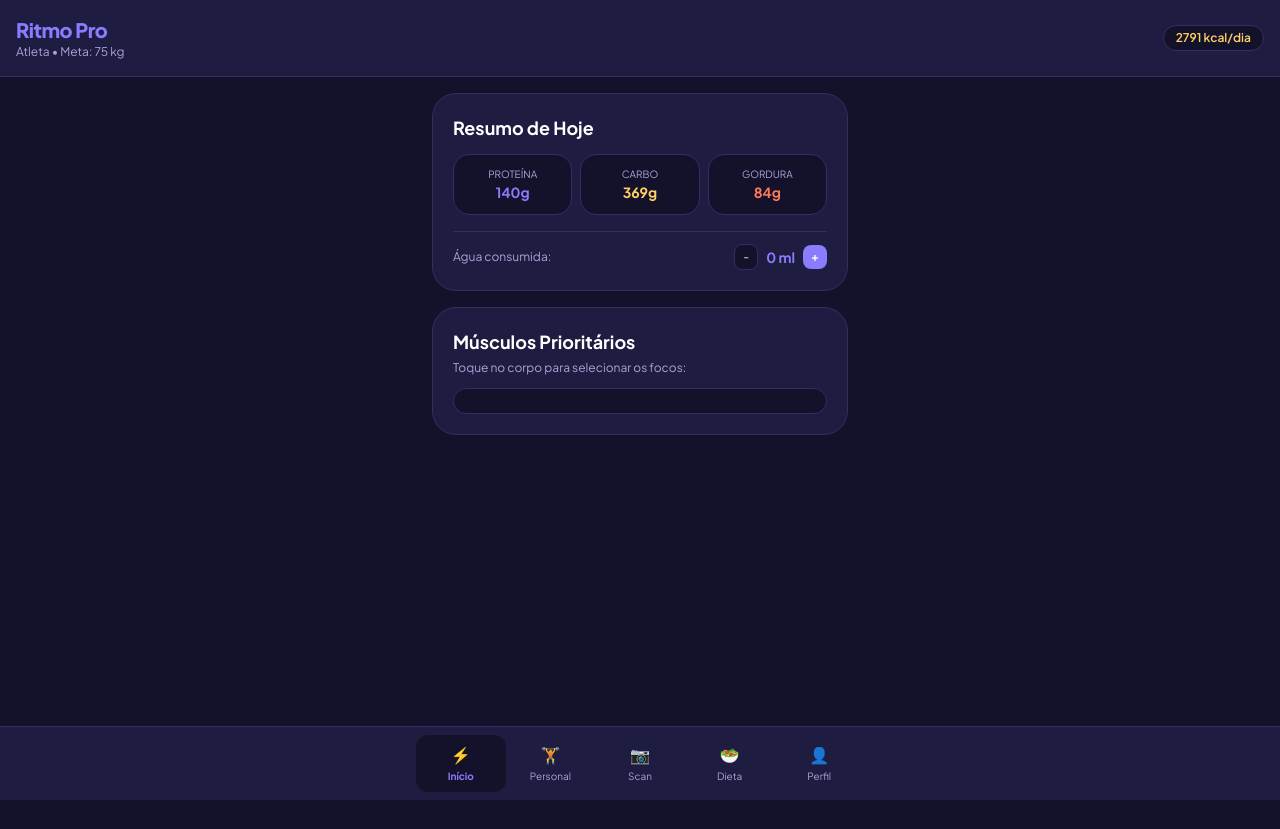
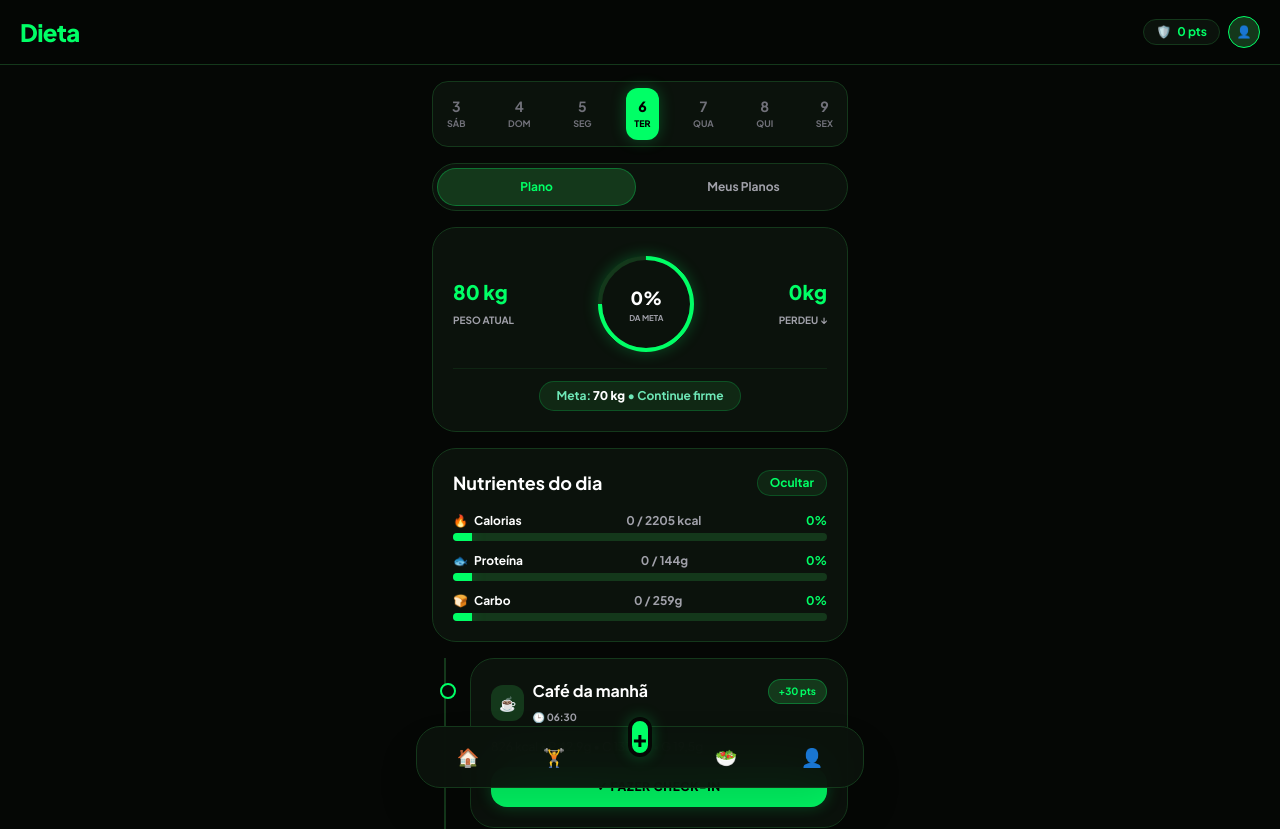
Before and after one commit to pedropellissari12-pixel/Ritmo-pro, a React (Vite) app: page / in a window 1280 px wide. Shown: the top 829 px of the page. Before the commit the page ends 800 px from the top, so only its background shows below. Built offline with nearby package versions, Linux system fonts and the light colour scheme.

Commit message:
Update App.jsx

```diff
--- a/App.jsx
+++ b/App.jsx
@@ -3,36 +3,22 @@ import BodyMap from './BodyMap.jsx'
 import { useStore, today, calc, context, askAI, RULES } from './lib.js'
 
 const T = today()
-const TABS = [
-  ['home', '⚡', 'Início'],
-  ['pt', '🏋️', 'Personal'],
-  ['sc', '📷', 'Scan'],
-  ['di', '🥗', 'Dieta'],
-  ['pe', '👤', 'Perfil']
-]
 
 export default function App() {
   const [S, setS] = useStore('ritmo_v1', {
-    p: { n: 'Atleta', b: '2000-01-01', s: 'M', h: 175, w: 70, m: 75, o: 'ganhar', d: 4, l: 'academia', e: 'intermediário', f: 4, i: '', r: '' },
+    p: { n: 'Atleta', b: '2000-01-01', s: 'M', h: 175, w: 80, m: 70, o: 'perder', d: 4, l: 'academia', e: 'intermediário', f: 4, i: '', r: '' },
     focus: ['peito', 'ombros'],
     logs: {},
     ex: null
   })
 
-  const [tab, setTab] = useState('home')
+  const [tab, setTab] = useState('di') // Inicializa na aba Dieta / 360
   const [loading, setLoading] = useState(false)
   const [chat, setChat] = useState([])
   const [msg, setMsg] = useState('')
 
   const m = useMemo(() => calc(S.p), [S.p])
   const day = S.logs[T] || { agua: 0, ex: [], check: {} }
-
-  const setDay = (fn) => {
-    setS((old) => {
-      const cur = old.logs[T] || { agua: 0, ex: [], check: {} }
-      return { ...old, logs: { ...old.logs, [T]: fn(cur) } }
-    })
-  }
 
   const toggleFocus = (name) => {
     setS((old) => {
@@ -42,138 +28,209 @@ export default function App() {
     })
   }
 
-  const sendPT = async () => {
-    if (!msg) return
-    const userM = { role: 'user', text: msg }
-    setChat((c) => [...c, userM])
-    setLoading(true)
-    try {
-      const prompt = `${RULES}\n\n${context(S)}\n\nHistórico:\n${chat.map((c) => `${c.role}:${c.text}`).join('\n')}\n\nUsuário: ${msg}`
-      const text = await askAI(prompt, [], false)
-      setChat((c) => [...c, { role: 'assistant', text }])
-      setMsg('')
-    } catch {
-      setChat((c) => [...c, { role: 'assistant', text: 'Tente novamente.' }])
-    }
-    setLoading(false)
-  }
+  return (
+    <div className="min-h-screen bg-[#050705] text-white pb-32 font-sans selection:bg-[#00ff66]">
 
-  return (
-    <div className="min-h-screen bg-[#14122b] text-[#f2f0ff] font-sans pb-28">
-      {/* Header */}
-      <header className="p-4 bg-[#1f1c42] border-b border-[#322e63] flex justify-between items-center sticky top-0 z-20">
-        <div>
-          <h1 className="text-xl font-extrabold text-[#8b7bff] tracking-tight">Ritmo Pro</h1>
-          <p className="text-xs text-[#a9a4d6]">{S.p.n} • Meta: {S.p.m} kg</p>
+      {/* Top Header - Estilo Grid 360 */}
+      <header className="px-5 py-4 bg-[#050705]/90 backdrop-blur-md sticky top-0 z-30 flex justify-between items-center border-b border-[#14381b]">
+        <h1 className="text-2xl font-extrabold text-[#00ff66] tracking-tight">
+          {tab === 'di' ? 'Dieta' : tab === 'tr' ? 'Treino' : tab === 'pt' ? 'Personal' : 'Perfil'}
+        </h1>
+        <div className="flex items-center gap-2">
+          <div className="bg-[#0b120c] border border-[#14381b] px-3 py-1 rounded-full text-xs font-bold text-[#00ff66] flex items-center gap-1.5">
+            <span>🛡️</span> 0 pts
+          </div>
+          <div className="w-8 h-8 rounded-full bg-[#14381b] border border-[#00ff66] flex items-center justify-center text-xs font-bold">
+            👤
+          </div>
         </div>
-        <span className="text-xs bg-[#14122b] text-[#ffd166] px-3 py-1 rounded-full border border-[#322e63] font-semibold">
-          {m.k} kcal/dia
-        </span>
       </header>
 
-      {/* Main Container */}
+      {/* Main Content Area */}
       <main className="p-4 max-w-md mx-auto space-y-4">
-        {tab === 'home' && (
-          <>
-            <div className="bg-[#1f1c42] p-5 rounded-[24px] border border-[#322e63]">
-              <h2 className="font-bold text-lg text-white mb-2">Resumo de Hoje</h2>
-              <div className="grid grid-cols-3 gap-2 text-center my-3">
-                <div className="bg-[#14122b] p-3 rounded-2xl border border-[#322e63]">
-                  <p className="text-[10px] text-[#a9a4d6]">PROTEÍNA</p>
-                  <p className="font-bold text-[#8b7bff] text-sm">{m.p}g</p>
-                </div>
-                <div className="bg-[#14122b] p-3 rounded-2xl border border-[#322e63]">
-                  <p className="text-[10px] text-[#a9a4d6]">CARBO</p>
-                  <p className="font-bold text-[#ffd166] text-sm">{m.c}g</p>
-                </div>
-                <div className="bg-[#14122b] p-3 rounded-2xl border border-[#322e63]">
-                  <p className="text-[10px] text-[#a9a4d6]">GORDURA</p>
-                  <p className="font-bold text-[#ff7a59] text-sm">{m.g}g</p>
-                </div>
-              </div>
-              <div className="flex justify-between items-center mt-4 pt-3 border-t border-[#322e63]">
-                <span className="text-xs text-[#a9a4d6]">Água consumida:</span>
-                <div className="flex items-center gap-2">
-                  <button onClick={() => setDay((d) => ({ ...d, agua: Math.max(0, (d.agua || 0) - 250) }))} className="px-2 py-1 bg-[#14122b] border border-[#322e63] rounded-lg text-xs">-</button>
-                  <span className="font-bold text-sm text-[#8b7bff]">{day.agua || 0} ml</span>
-                  <button onClick={() => setDay((d) => ({ ...d, agua: (d.agua || 0) + 250 }))} className="px-2 py-1 bg-[#8b7bff] text-white rounded-lg text-xs font-bold">+</button>
-                </div>
+
+        {/* Seleção de Dias estilo Grid 360 */}
+        <div className="flex justify-between items-center bg-[#0b120c] p-1.5 rounded-2xl border border-[#14381b] text-center text-xs font-bold">
+          {[
+            { d: '3', w: 'sáb' },
+            { d: '4', w: 'dom' },
+            { d: '5', w: 'seg' },
+            { d: '6', w: 'ter', active: true },
+            { d: '7', w: 'qua' },
+            { d: '8', w: 'qui' },
+            { d: '9', w: 'sex' }
+          ].map((item, i) => (
+            <div key={i} className={`p-2 rounded-xl transition-all ${item.active ? 'bg-[#00ff66] text-black font-black neon-glow' : 'text-zinc-500'}`}>
+              <div className="text-sm">{item.d}</div>
+              <div className="text-[9px] uppercase">{item.w}</div>
+            </div>
+          ))}
+        </div>
+
+        {/* Tab Selector: Plano / Meus Planos */}
+        <div className="grid grid-cols-2 gap-2 bg-[#0b120c] p-1 rounded-full border border-[#14381b]">
+          <button className="py-2.5 rounded-full bg-[#14381b] text-[#00ff66] font-bold text-xs border border-[#00ff66]/30">Plano</button>
+          <button className="py-2.5 rounded-full text-zinc-400 font-bold text-xs">Meus Planos</button>
+        </div>
+
+        {/* Card Principal: Anel de Progresso Nutricional (Meta) */}
+        <div className="bg-[#0b120c] border border-[#14381b] rounded-3xl p-5 relative overflow-hidden text-center">
+          <div className="flex justify-between items-center my-2">
+            <div className="text-left">
+              <span className="text-xl font-extrabold text-[#00ff66] block">{S.p.w} kg</span>
+              <span className="text-[10px] text-zinc-400 uppercase font-bold">Peso atual</span>
+            </div>
+
+            {/* Anel Central */}
+            <div className="relative w-24 h-24 flex items-center justify-center">
+              <div className="absolute inset-0 rounded-full border-4 border-[#14381b]"></div>
+              <div className="absolute inset-0 rounded-full border-4 border-[#00ff66] border-t-transparent -rotate-45 neon-glow"></div>
+              <div>
+                <span className="text-lg font-black block text-white">0%</span>
+                <span className="text-[8px] font-bold text-zinc-400 uppercase block">DA META</span>
               </div>
             </div>
 
-            {/* Músculos Prioritários com BodyMap */}
-            <div className="bg-[#1f1c42] p-5 rounded-[24px] border border-[#322e63]">
-              <h2 className="font-bold text-lg text-white mb-1">Músculos Prioritários</h2>
-              <p className="text-xs text-[#a9a4d6] mb-3">Toque no corpo para selecionar os focos:</p>
-              <div className="bg-[#14122b] p-3 rounded-2xl border border-[#322e63] flex justify-center">
-                <BodyMap selected={S.focus || []} onToggle={toggleFocus} />
+            <div className="text-right">
+              <span className="text-xl font-extrabold text-[#00ff66] block">0kg</span>
+              <span className="text-[10px] text-zinc-400 uppercase font-bold">Perdeu ↓</span>
+            </div>
+          </div>
+
+          <div className="mt-4 pt-3 border-t border-[#14381b]/50">
+            <span className="bg-[#14381b]/60 text-emerald-300 border border-[#00ff66]/20 px-4 py-1.5 rounded-full text-xs font-bold inline-block">
+              Meta: <strong className="text-white">{S.p.m} kg</strong> • Continue firme
+            </span>
+          </div>
+        </div>
+
+        {/* Seção Nutrientes do Dia */}
+        <div className="bg-[#0b120c] border border-[#14381b] rounded-3xl p-5 space-y-4">
+          <div className="flex justify-between items-center">
+            <h2 className="text-lg font-bold text-white">Nutrientes do dia</h2>
+            <button className="text-xs text-[#00ff66] bg-[#14381b]/50 px-3 py-1 rounded-full border border-[#00ff66]/20 font-bold">Ocultar</button>
+          </div>
+
+          <div className="space-y-3">
+            {/* Caloria */}
+            <div>
+              <div className="flex justify-between text-xs font-bold mb-1">
+                <span className="flex items-center gap-1.5"><span className="text-orange-500">🔥</span> Calorias</span>
+                <span className="text-zinc-400">0 / {m.k} kcal</span>
+                <span className="text-[#00ff66]">0%</span>
+              </div>
+              <div className="w-full bg-[#14381b] h-2 rounded-full overflow-hidden">
+                <div className="bg-[#00ff66] h-full w-[5%] neon-glow"></div>
               </div>
             </div>
-          </>
-        )}
 
-        {tab === 'pt' && (
-          <div className="bg-[#1f1c42] p-5 rounded-[24px] border border-[#322e63] space-y-3">
-            <h2 className="font-bold text-lg">Personal Trainer IA</h2>
-            <div className="space-y-2 max-h-80 overflow-y-auto p-2 bg-[#14122b] rounded-2xl border border-[#322e63]">
-              {chat.length === 0 && <p className="text-xs text-[#a9a4d6] text-center py-4">Pergunte sobre seus treinos ou peça ajustes.</p>}
-              {chat.map((c, i) => (
-                <div key={i} className={`p-3 rounded-xl text-xs ${c.role === 'user' ? 'bg-[#8b7bff] text-white ml-auto max-w-[80%]' : 'bg-[#1f1c42] text-[#f2f0ff] border border-[#322e63] mr-auto max-w-[85%]'}`}>
-                  {c.text}
-                </div>
-              ))}
+            {/* Proteína */}
+            <div>
+              <div className="flex justify-between text-xs font-bold mb-1">
+                <span className="flex items-center gap-1.5"><span className="text-rose-500">🐟</span> Proteína</span>
+                <span className="text-zinc-400">0 / {m.p}g</span>
+                <span className="text-[#00ff66]">0%</span>
+              </div>
+              <div className="w-full bg-[#14381b] h-2 rounded-full overflow-hidden">
+                <div className="bg-[#00ff66] h-full w-[5%] neon-glow"></div>
+              </div>
             </div>
-            <div className="flex gap-2">
-              <input value={msg} onChange={(e) => setMsg(e.target.value)} placeholder="Digite sua dúvida..." className="flex-1 p-3 bg-[#14122b] border border-[#322e63] rounded-xl text-xs text-white" />
-              <button onClick={sendPT} disabled={loading} className="px-4 bg-[#8b7bff] text-white font-bold rounded-xl text-xs">{loading ? '...' : 'Enviar'}</button>
+
+            {/* Carbo */}
+            <div>
+              <div className="flex justify-between text-xs font-bold mb-1">
+                <span className="flex items-center gap-1.5"><span className="text-amber-500">🍞</span> Carbo</span>
+                <span className="text-zinc-400">0 / {m.c}g</span>
+                <span className="text-[#00ff66]">0%</span>
+              </div>
+              <div className="w-full bg-[#14381b] h-2 rounded-full overflow-hidden">
+                <div className="bg-[#00ff66] h-full w-[5%] neon-glow"></div>
+              </div>
             </div>
           </div>
-        )}
+        </div>
 
-        {tab === 'sc' && (
-          <div className="bg-[#1f1c42] p-5 rounded-[24px] border border-[#322e63] text-center space-y-3">
-            <h2 className="font-bold text-lg">Scan de Alimentos e Exames</h2>
-            <p className="text-xs text-[#a9a4d6]">Envie fotos de pratos de comida ou resultados de exames de sangue para análise rápida.</p>
-            <button onClick={() => alert('Selecione a câmera para enviar.')} className="w-full py-3 bg-[#8b7bff] text-white font-bold rounded-xl text-sm">
-              📷 Enviar Imagem / Documento
+        {/* Refeições em Timeline Lateral */}
+        <div className="relative pl-6 space-y-4 border-l-2 border-[#14381b] ml-3">
+
+          {/* Card Cafe da manha */}
+          <div className="bg-[#0b120c] border border-[#14381b] rounded-3xl p-5 relative">
+            <div className="absolute -left-[31px] top-6 w-4 h-4 rounded-full bg-[#050705] border-2 border-[#00ff66]"></div>
+
+            <div className="flex justify-between items-start mb-2">
+              <div className="flex items-center gap-2">
+                <span className="p-2 bg-[#14381b] rounded-xl text-sm">☕</span>
+                <div>
+                  <h3 className="font-bold text-base text-white">Café da manhã</h3>
+                  <span className="text-[10px] text-zinc-400 font-bold">🕒 06:30</span>
+                </div>
+              </div>
+              <span className="text-[10px] font-bold bg-[#14381b] text-[#00ff66] px-2.5 py-1 rounded-full border border-[#00ff66]/30">+30 pts</span>
+            </div>
+
+            <p className="text-xs text-zinc-400 font-medium my-3">
+              826 kcal • P 42,9g • C 133,2g • G 19,5g
+            </p>
+
+            <button className="w-full py-3 bg-[#00ff66] text-black font-extrabold rounded-2xl text-xs uppercase tracking-wider neon-glow">
+              ✓ FAZER CHECK-IN
             </button>
           </div>
-        )}
 
-        {tab === 'di' && (
-          <div className="bg-[#1f1c42] p-5 rounded-[24px] border border-[#322e63] space-y-3">
-            <h2 className="font-bold text-lg">Plano de Dieta</h2>
-            <p className="text-xs text-[#a9a4d6]">Meta: {m.k} kcal por dia distribuídas em {S.p.f} refeições.</p>
-            <button onClick={() => alert('Gerando sugestão de cardápio...')} className="w-full py-3 bg-[#8b7bff] text-white font-bold rounded-xl text-sm">
-              🥗 Gerar Cardápio Sugerido
+          {/* Card Almoco */}
+          <div className="bg-[#0b120c] border border-[#14381b] rounded-3xl p-5 relative">
+            <div className="absolute -left-[31px] top-6 w-4 h-4 rounded-full bg-[#050705] border-2 border-zinc-700"></div>
+
+            <div className="flex justify-between items-start mb-2">
+              <div className="flex items-center gap-2">
+                <span className="p-2 bg-[#14381b] rounded-xl text-sm">🥗</span>
+                <div>
+                  <h3 className="font-bold text-base text-white">Almoço</h3>
+                  <span className="text-[10px] text-zinc-400 font-bold">🕒 12:30</span>
+                </div>
+              </div>
+              <span className="text-[10px] font-bold bg-[#14381b] text-[#00ff66] px-2.5 py-1 rounded-full border border-[#00ff66]/30">+30 pts</span>
+            </div>
+
+            <button className="w-full py-3 bg-[#14381b] text-[#00ff66] font-extrabold rounded-2xl text-xs uppercase tracking-wider border border-[#00ff66]/30 mt-2">
+              ✓ FAZER CHECK-IN
             </button>
           </div>
-        )}
 
-        {tab === 'pe' && (
-          <div className="bg-[#1f1c42] p-5 rounded-[24px] border border-[#322e63] space-y-3">
-            <h2 className="font-bold text-lg">Seu Perfil</h2>
-            <div className="space-y-2 text-xs">
-              <p><span className="text-[#a9a4d6]">Nome:</span> {S.p.n}</p>
-              <p><span className="text-[#a9a4d6]">Peso Atual:</span> {S.p.w} kg</p>
-              <p><span className="text-[#a9a4d6]">Altura:</span> {S.p.h} cm</p>
-              <p><span className="text-[#a9a4d6]">Objetivo:</span> {S.p.o}</p>
-            </div>
-          </div>
-        )}
+        </div>
+
       </main>
 
-      {/* Bottom Nav */}
-      <nav className="fixed bottom-0 left-0 right-0 bg-[#1f1c42] border-t border-[#322e63] p-2 z-30">
-        <div className="max-w-md mx-auto grid grid-cols-5 text-center">
-          {TABS.map(([id, icon, label]) => (
-            <button key={id} onClick={() => setTab(id)} className={`py-2 rounded-xl transition-all ${tab === id ? 'text-[#8b7bff] font-bold bg-[#14122b]' : 'text-[#a9a4d6]'}`}>
-              <span className="text-base block">{icon}</span>
-              <span className="text-[10px] block mt-0.5">{label}</span>
+      {/* Dock Inferior Estilo Grid 360 */}
+      <nav className="fixed bottom-3 left-1/2 -translate-x-1/2 w-[calc(100%-1.5rem)] max-w-md bg-[#0b120c]/95 backdrop-blur-xl border border-[#14381b] rounded-3xl p-2 z-40 shadow-2xl">
+        <div className="grid grid-cols-5 items-center text-center relative">
+
+          <button onClick={() => setTab('home')} className={`py-2 rounded-2xl flex flex-col items-center ${tab === 'home' ? 'text-[#00ff66]' : 'text-zinc-500'}`}>
+            <span className="text-lg">🏠</span>
+          </button>
+
+          <button onClick={() => setTab('tr')} className={`py-2 rounded-2xl flex flex-col items-center ${tab === 'tr' ? 'text-[#00ff66]' : 'text-zinc-500'}`}>
+            <span className="text-lg">🏋️</span>
+          </button>
+
+          {/* Botão de Adicionar Central Flutuante Neon */}
+          <div className="relative -top-5 flex justify-center">
+            <button onClick={() => alert('Adicionar refeição/treino')} className="w-13 h-13 bg-[#00ff66] text-black rounded-full border-4 border-[#050705] text-2xl font-black flex items-center justify-center neon-glow">
+              +
             </button>
-          ))}
+          </div>
+
+          <button onClick={() => setTab('di')} className={`py-2 rounded-2xl flex flex-col items-center ${tab === 'di' ? 'text-[#00ff66]' : 'text-zinc-500'}`}>
+            <span className="text-lg">🥗</span>
+          </button>
+
+          <button onClick={() => setTab('pe')} className={`py-2 rounded-2xl flex flex-col items-center ${tab === 'pe' ? 'text-[#00ff66]' : 'text-zinc-500'}`}>
+            <span className="text-lg">👤</span>
+          </button>
+
         </div>
       </nav>
+
     </div>
   )
-                                                              }
+}
```
